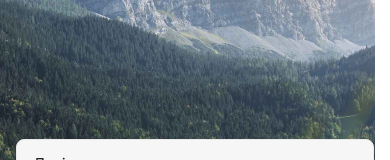
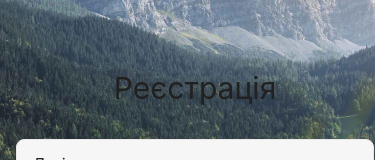
Before and after one commit to VadimKorobec/react-native, a React Native app: screen / in a window 390 px wide. Shown: the part 315-475 px from the top of the page. Built offline with nearby package versions, Linux system fonts and the light colour scheme.

Commit message:
Update App.js

```diff
--- a/App.js
+++ b/App.js
@@ -9,12 +9,20 @@ import {
   Text,
   Platform,
   KeyboardAvoidingView,
+  Keyboard,
+  TouchableWithoutFeedback,
 } from "react-native";
 
 export default function App() {
   const [isShowKeyboard, setIsShowKeyboard] = useState(false);
 
+  const keyboardHide = () => {
+    setIsShowKeyboard(false);
+    Keyboard.dismiss();
+  };
+
   return (
+    <TouchableWithoutFeedback onPress={keyboardHide}>
       <View style={styles.container}>
         <ImageBackground
           style={styles.image}
@@ -26,6 +34,9 @@ export default function App() {
             <View
               style={{ ...styles.form, marginBottom: isShowKeyboard ? 20 : 78 }}
             >
+              <View style={styles.header}>
+                <Text style={styles.textHeader}>Реєстрація</Text>
+              </View>
               <View>
                 <TextInput
                   style={styles.input}
@@ -54,7 +65,7 @@ export default function App() {
               <TouchableOpacity
                 style={styles.btn}
                 activeOpacity={0.8}
-              onPress={() => setIsShowKeyboard(false)}
+                onPress={keyboardHide}
               >
                 <Text style={styles.btnTitle}>Зареєстуватися</Text>
               </TouchableOpacity>
@@ -66,6 +77,7 @@ export default function App() {
         </ImageBackground>
         <StatusBar style="auto" />
       </View>
+    </TouchableWithoutFeedback>
   );
 }
 
@@ -78,6 +90,14 @@ const styles = StyleSheet.create({
     flex: 1,
     resizeMode: "cover",
     justifyContent: "flex-end",
+  },
+  header: {
+    alignItems: "center",
+    marginBottom: 33,
+  },
+  textHeader: {
+    fontSize: 30,
+    color: "#212121",
   },
   input: {
     borderWidth: 1,
```
Lines whose indentation alone changed are shown as unchanged.
